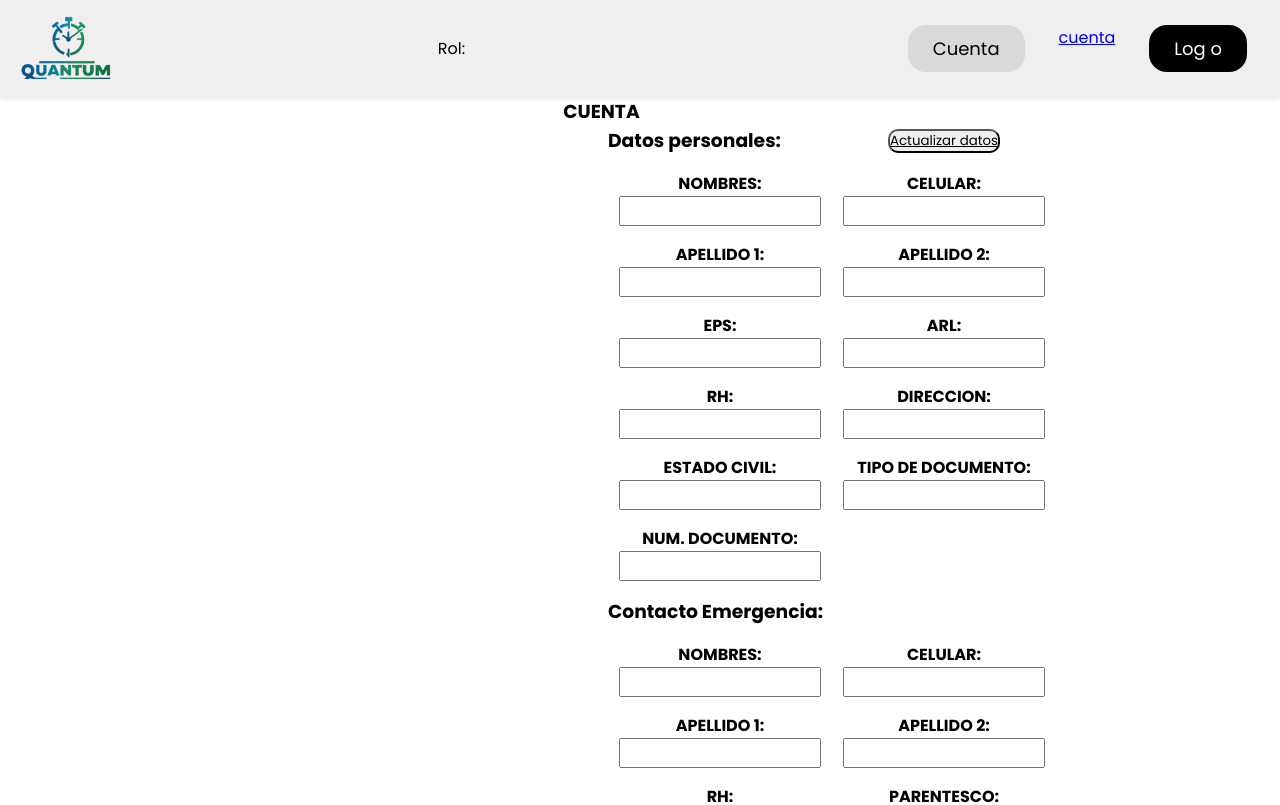
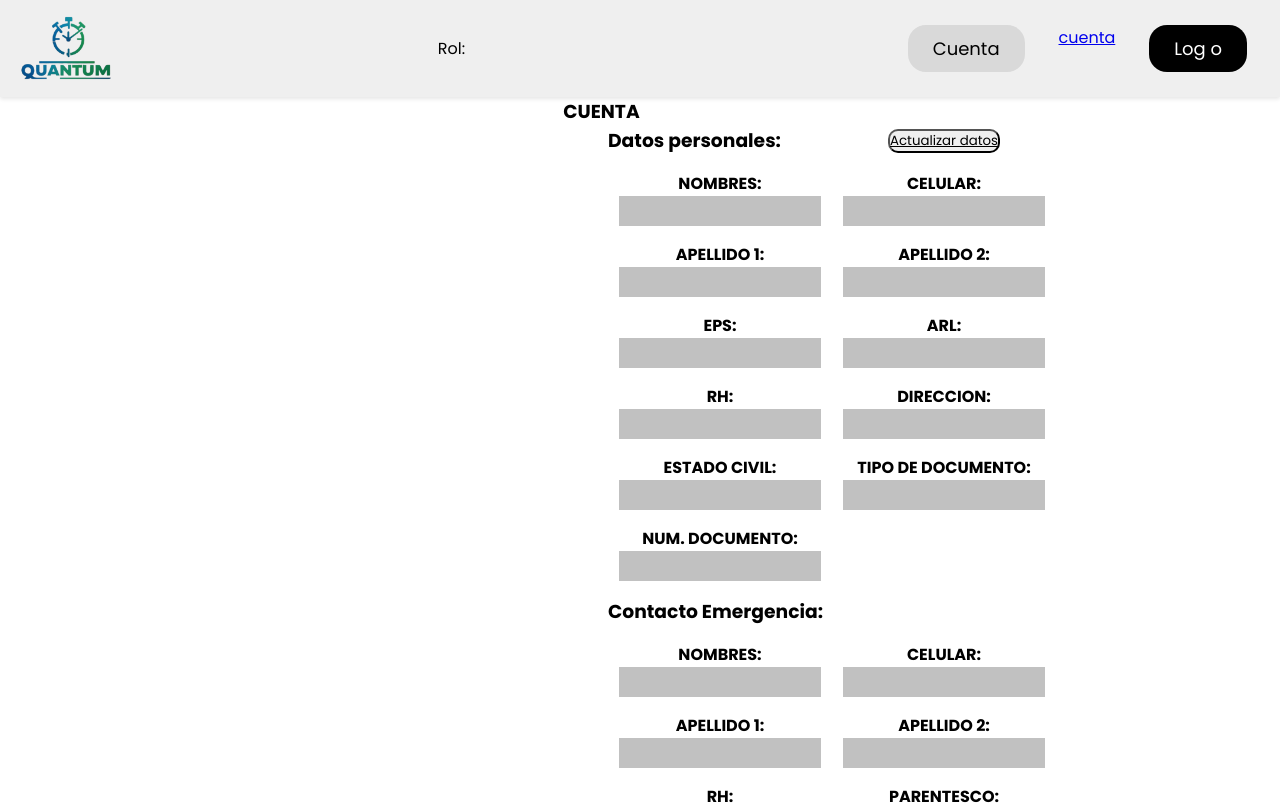
Before and after one commit to T0rricelly/mookup_quantum, a React (Vite) app: page /cuenta in a window 1280 px wide. Shown: the top 805 px of the page. Built offline with nearby package versions, Linux system fonts and the light colour scheme.

Commit message:
actualizacion css form

```diff
--- a/src/styles/Formulario/formu.css
+++ b/src/styles/Formulario/formu.css
@@ -41,7 +41,8 @@
 
 
 input {
-
+    background-color: #c1c1c1;
+    border: none;
     width: 90%;
     height: 30px;
 
```
